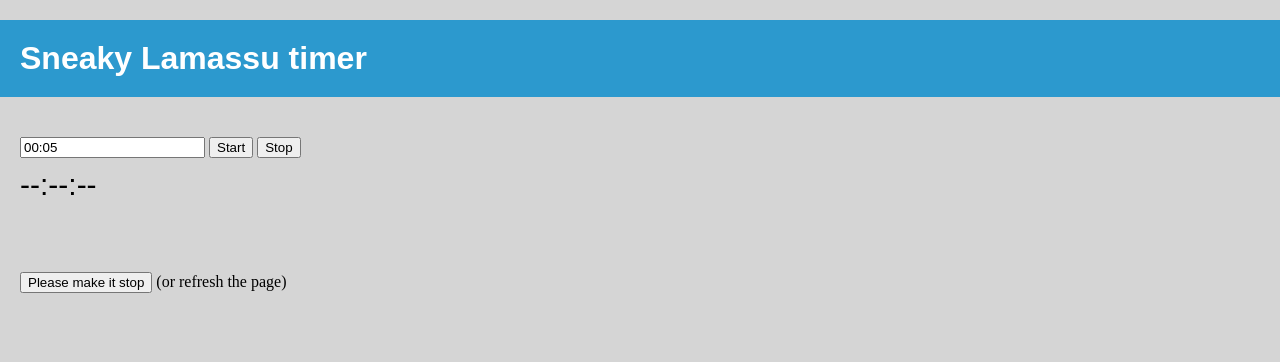
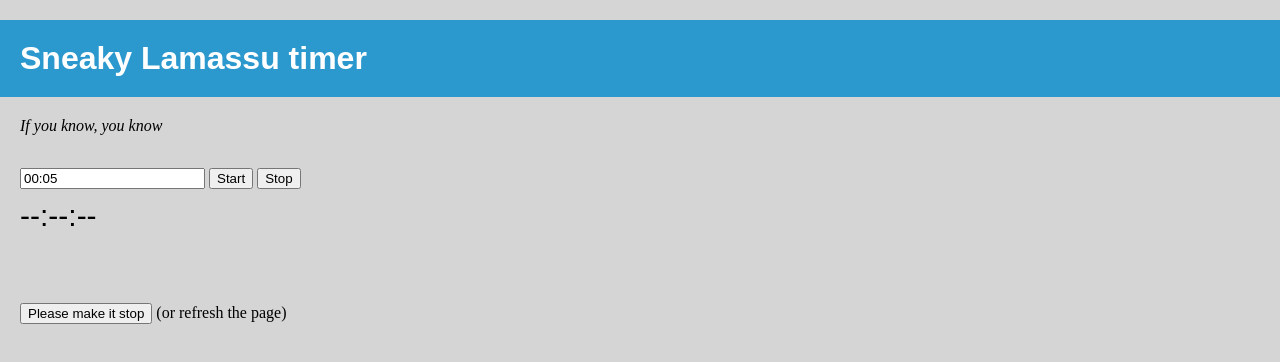
Before and after one commit to wchargin/lamassu, a plain HTML site: page index.html in a window 1280 px wide. Drawn offline with Linux system fonts and the light colour scheme.

Commit message:
Add explanation

```diff
--- a/index.html
+++ b/index.html
@@ -23,6 +23,13 @@
         font-weight: bold;
         font-family: sans-serif;
       }
+      h2 {
+        font-style: italic;
+        padding: 0 20px;
+        box-sizing: border-box;
+        font-size: 100%;
+        font-weight: normal;
+      }
       main {
         padding: 20px;
       }
@@ -39,6 +46,7 @@
   </head>
   <body>
     <h1>Sneaky Lamassu timer</h1>
+    <h2>If you know, you know</h2>
     <main>
       <input id="timerInput" value="00:05" />
       <button id="btnStart">Start</button>
```
